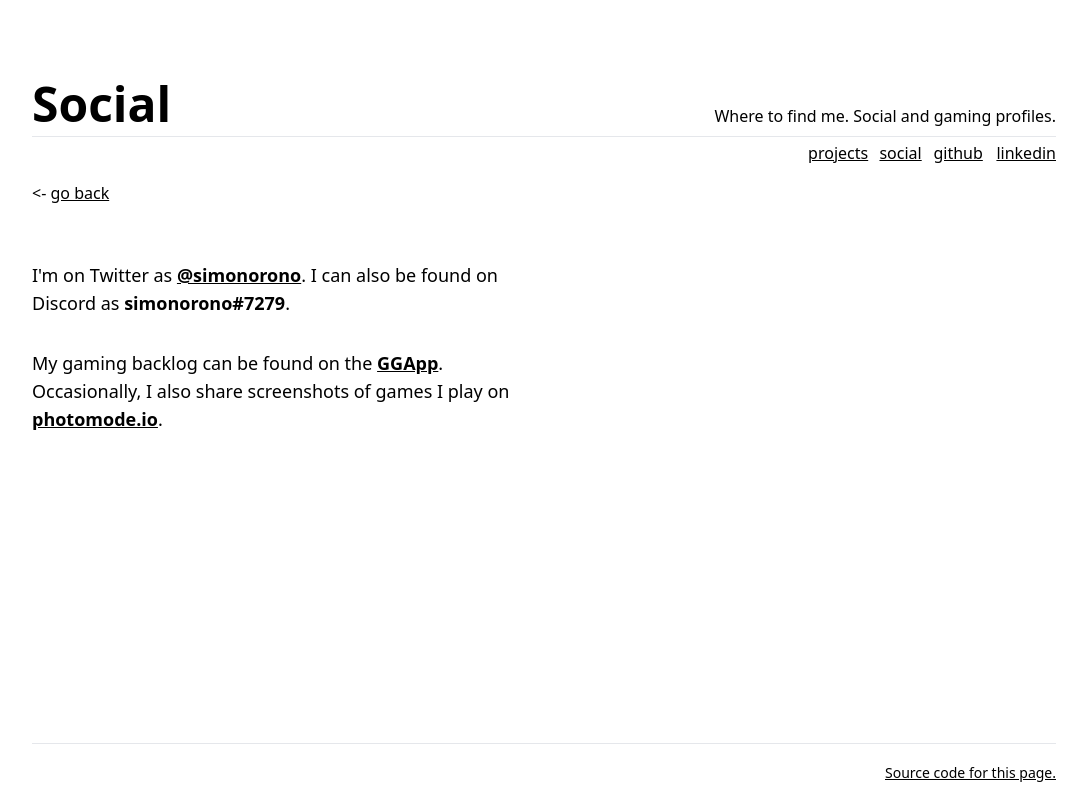
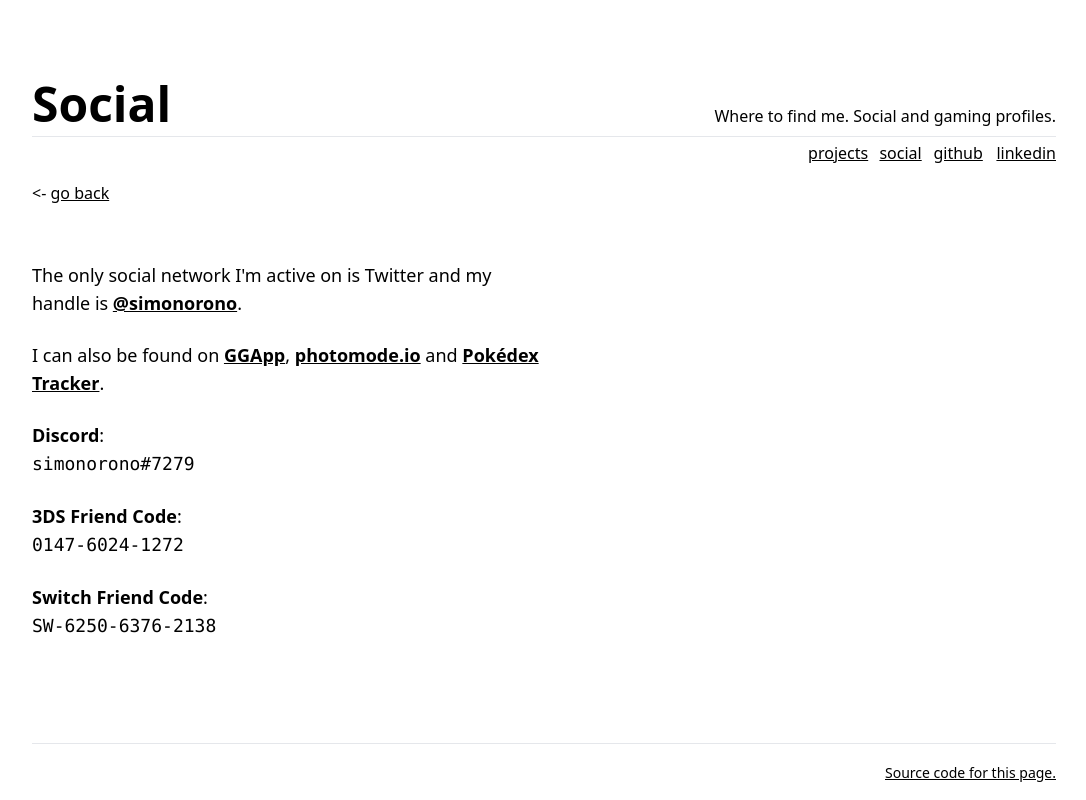
Before and after one commit to simonorono/mcbodev.com, a Next.js app: page /social in a window 1280 px wide. Shown: the whole page, without its empty margins (96-1182 px from the left). Built offline with nearby package versions, Linux system fonts and the light colour scheme; a web font is replaced by a local one.

Commit message:
Modify social page
Added link to Pokédex Tracker and friend codes to 3DS and Switch.

Discord link was moved to the end with the friend codes.

Reduced spacing between paragraphs.

```diff
--- a/pages/social.tsx
+++ b/pages/social.tsx
@@ -4,6 +4,19 @@ import Layout from '../components/layout'
 import BackToIndex from '../components/back-to-index'
 import NewTabLink from '../components/new-tab-link'
 import { title } from '../utils'
+
+interface FriendCodeProps {
+  title: string,
+  code: string,
+}
+
+function FriendCode({ title, code }: FriendCodeProps) {
+  return (
+    <p>
+      <b>{title}</b>:<br /><span className="font-mono whitespace-nowrap">{code}</span>
+    </p>
+  )
+}
 
 export default function Social() {
   const twitterLink = (
@@ -14,10 +27,6 @@ export default function Social() {
     />
   )
 
-  const discordUsername = (
-    <span className="font-bold whitespace-nowrap">simonorono#7279</span>
-  )
-
   const ggAppLink = (
     <NewTabLink
       className="font-bold"
@@ -26,11 +35,19 @@ export default function Social() {
     />
   )
 
-  const photomodeProfile = (
+  const photomodeLink = (
     <NewTabLink
       className="font-bold"
       name="photomode.io"
       href="https://photomode.io/profile/t15k8gpUj5PKRQ1AiK4Aeh9hfOB3"
+    />
+  )
+
+  const pokedexTrackerLink = (
+    <NewTabLink
+      className="font-bold"
+      name="Pokédex Tracker"
+      href="https://pokedextracker.com/u/simonorono"
     />
   )
 
@@ -47,15 +64,29 @@ export default function Social() {
       >
         <BackToIndex />
 
-        <div className="mt-14 text-lg space-y-8 sm:max-w-lg">
+        <div className="mt-14 text-lg space-y-6 sm:max-w-lg">
           <p>
-            I'm on Twitter as {twitterLink}. I can also be found on Discord as {discordUsername}.
+            The only social network I'm active on is Twitter and my handle is {twitterLink}.
           </p>
 
           <p>
-            My gaming backlog can be found on the {ggAppLink}. Occasionally, I also share screenshots of games I play
-            on {photomodeProfile}.
+            I can also be found on {ggAppLink}, {photomodeLink} and {pokedexTrackerLink}.
           </p>
+
+          <FriendCode
+            title="Discord"
+            code="simonorono#7279"
+          />
+
+          <FriendCode
+            title="3DS Friend Code"
+            code="0147-6024-1272"
+          />
+
+          <FriendCode
+            title="Switch Friend Code"
+            code="SW-6250-6376-2138"
+          />
         </div>
       </Layout>
     </>
```
